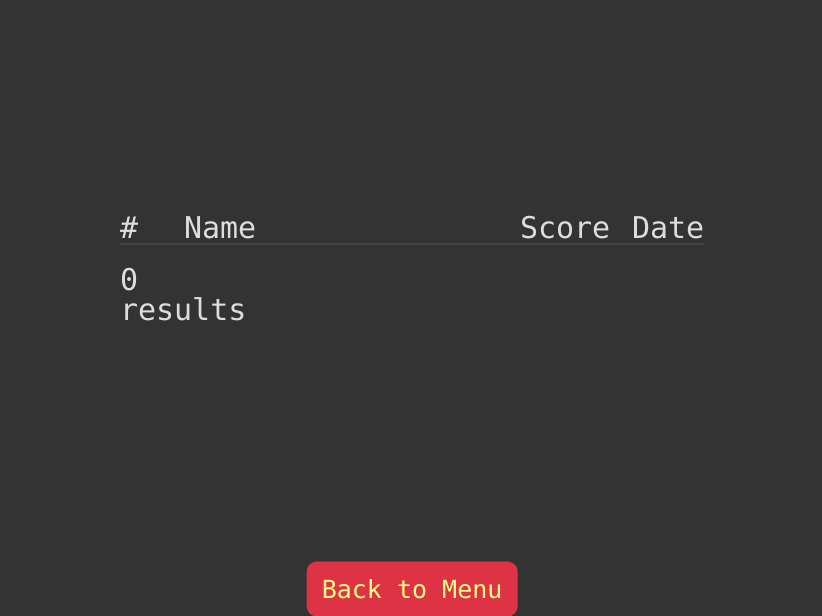
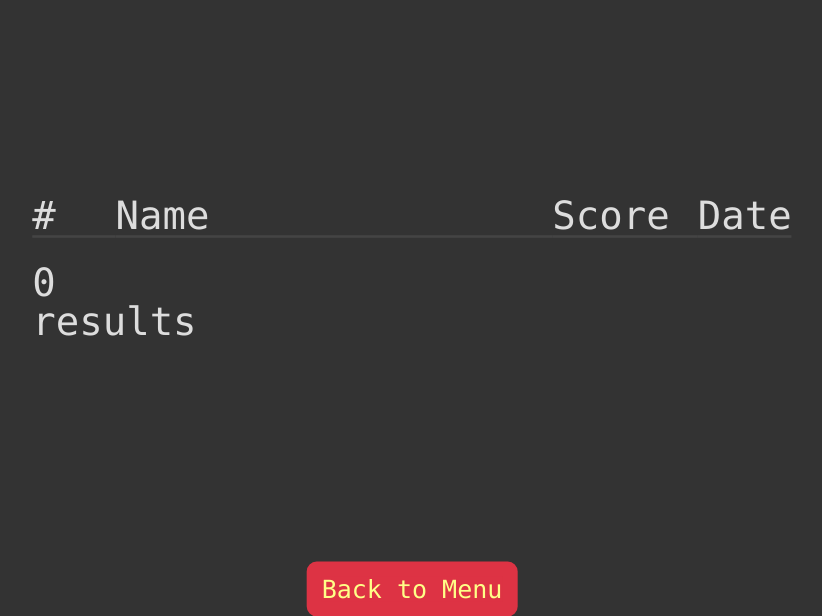
Before and after one commit to McFlyboy/Redball, a PHP site: page /leaderboard/ in a window 1280 px wide. Shown: the part 131-747 px from the top of the page, without its empty margins (228-1050 px from the left). Run offline with PHP 8.4, Linux system fonts and the light colour scheme; data that the repository does not hold is empty.

Commit message:
Scaled up the leaderboard

```diff
--- a/content/leaderboard/leaderboard.css
+++ b/content/leaderboard/leaderboard.css
@@ -1,13 +1,13 @@
 .grid-container {
 	position: fixed;
 	display: inline-grid;
-	font-size: 30px;
 	grid-template-columns: 4rem 21rem 7rem auto;
 	grid-row-gap: 20px;
+	font-size: 30px;
 	left: 50%;
 	top: 50%;
-	transform: translate(-50%, -50%);
-	-webkit-transform: translate(-50%, -50%);
+	transform: translate(-50%, -50%) scale(1.3, 1.3);
+	-webkit-transform: translate(-50%, -50%) scale(1.3, 1.3);
 }
 .grid-item {
 	border-bottom: solid 2px #444444;
```
